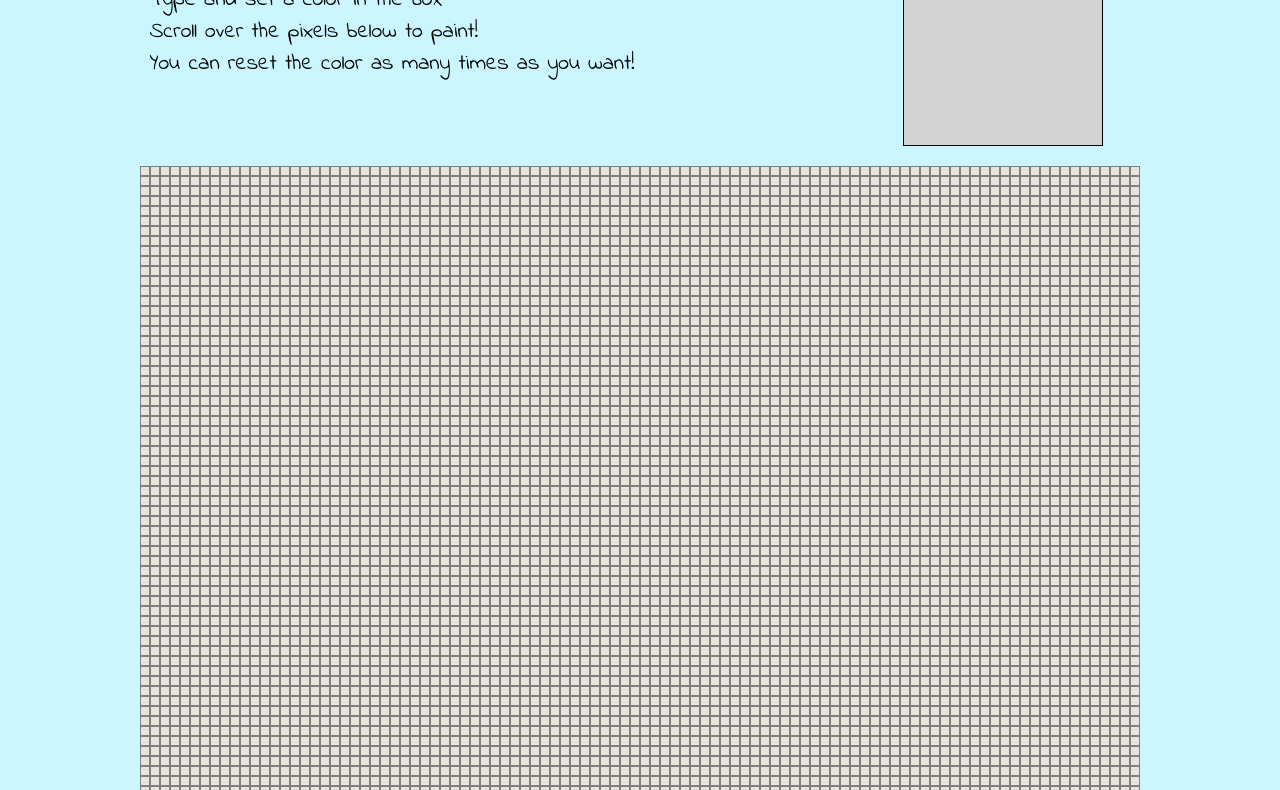
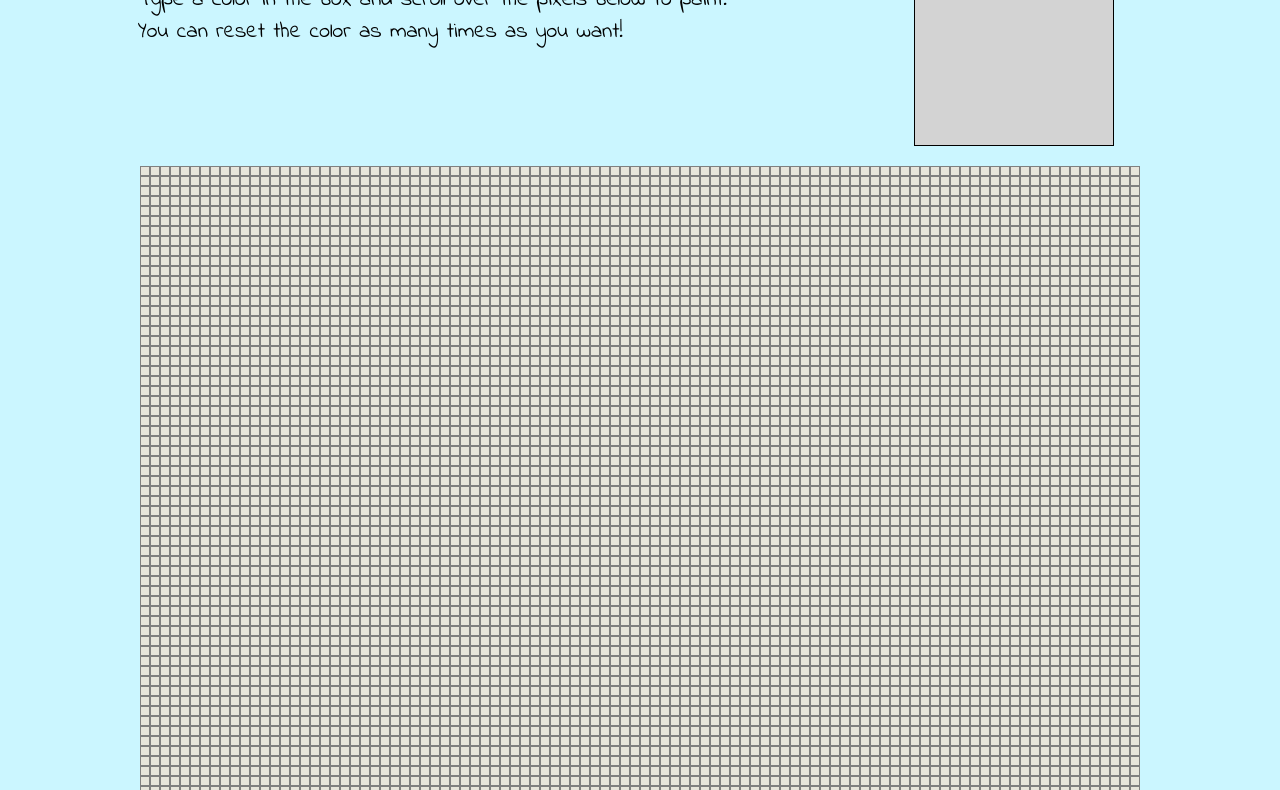
Before and after one commit to rodricksnyc/JS-PIXEL-ART, a plain HTML site: page index.html in a window 1280 px wide. Shown: the part 133-923 px from the top of the page. Drawn offline with Linux system fonts and the light colour scheme.

Commit message:
changing

```diff
--- a/index.html
+++ b/index.html
@@ -10,8 +10,7 @@
   <section class="main">
   <div class="text">
   <h1>Pixel Fun</h1>
-  <h2>Type and set a color in the box
-  <br>Scroll over the pixels below to paint!
+  <h2>Type a color in the box and scroll over the pixels below to paint!
   <br>You can reset the color as many times as you want!</h2>
 </div>
 <!-- </section>
```
